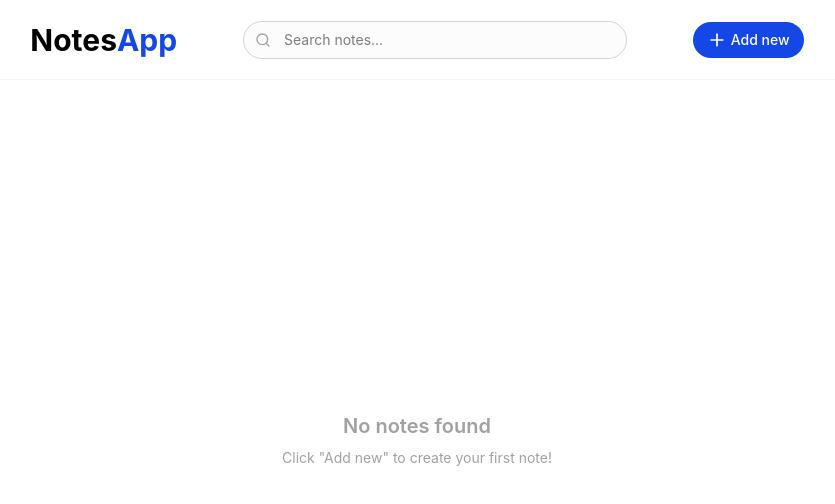
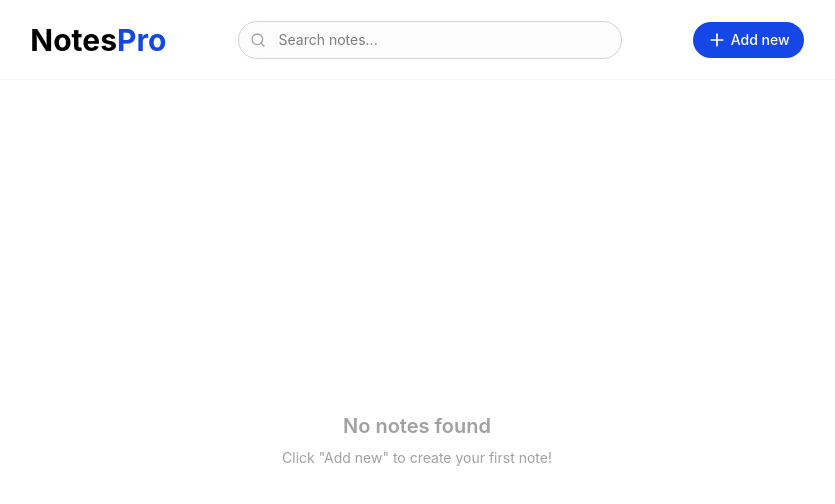
Before and after one commit to kaywizzy123/notes-app, a React (Vite) app: page / in a window 1280 px wide. Shown: the top 504 px of the page, without its empty margins (223-1058 px from the left). Built offline with nearby package versions, Linux system fonts and the light colour scheme.

Commit message:
adjusted UI

```diff
--- a/src/components/Modal.jsx
+++ b/src/components/Modal.jsx
@@ -45,7 +45,7 @@ export default function Modal({ closeModal, setNotes, editingNote }) {
         <button
           type="button"
           onClick={closeModal}
-          className="absolute top-4 right-4 text-neutral-900 hover:text-neutral-600 transition-colors"
+          className="absolute top-4 right-4 text-neutral-900 hover:text-neutral-600 transition-colors cursor-pointer"
         >
           <X className="w-5 h-5" />
         </button>
@@ -123,14 +123,14 @@ export default function Modal({ closeModal, setNotes, editingNote }) {
             <div className="flex justify-end gap-3 mt-2">
               <button
                 type="button"
-                className="px-4 py-2 border border-neutral-300 text-neutral-700 text-sm font-medium rounded-lg hover:bg-neutral-50 transition-colors flex items-center gap-1.5"
+                className="px-4 py-2 border border-neutral-300 text-neutral-700 text-sm font-medium rounded-xl hover:bg-neutral-50 flex items-center gap-1.5 cursor-pointer hover:scale-105 transition-all"
                 onClick={closeModal}
               >
                 <X className="w-4 h-4" /> Cancel
               </button>
               <button
                 type="submit"
-                className="px-4 py-2 bg-blue-700 text-white text-sm font-medium rounded-lg hover:bg-blue-800 transition-colors flex items-center gap-1.5"
+                className="px-4 py-2 bg-blue-700 text-white text-sm font-medium rounded-xl hover:bg-blue-800 flex items-center gap-1.5 cursor-pointer hover:scale-105 transition-all"
               >
                 <Save className="w-4 h-4" /> Save
               </button>
--- a/src/components/Navbar.jsx
+++ b/src/components/Navbar.jsx
@@ -4,7 +4,7 @@ export const Navbar = ({ setIsModalOpen, searchValue, setSearchValue }) => {
   return (
     <nav className="flex w-full justify-between h-20 items-center px-4 sm:px-10 border-b border-neutral-100 gap-2">
       <h1 className="text-3xl font-bold">
-        Notes<span className="text-blue-700">App</span>
+        Notes<span className="text-blue-700">Pro</span>
       </h1>
 
       <div className="relative w-full max-w-60 xs:max-w-[240px] sm:max-w-xs md:max-w-sm flex items-center">
```
